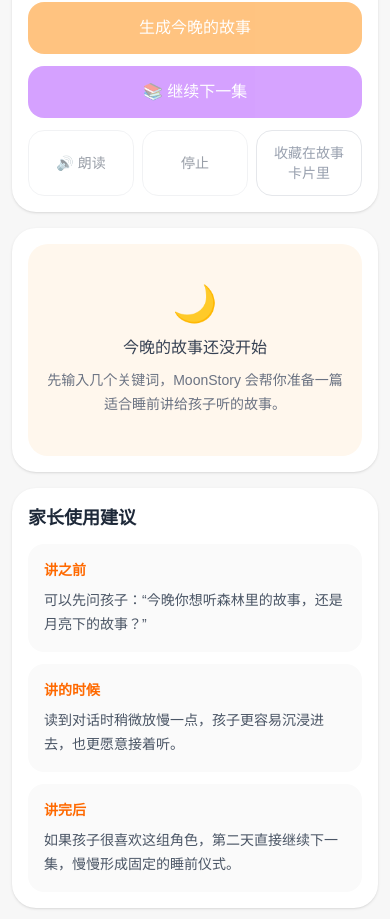
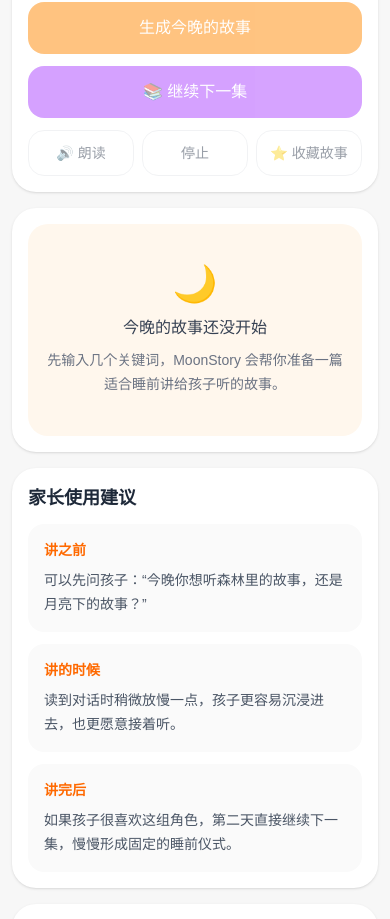
Before and after one commit to wangdabao-app/story-app, a Next.js app: page / in a window 390 px wide. Shown: the part 811-1730 px from the top of the page. Built offline with nearby package versions, Linux system fonts and the light colour scheme.

Commit message:
mobile style + fix json parse

```diff
--- a/app/page.tsx
+++ b/app/page.tsx
@@ -231,7 +231,7 @@ export default function Home() {
     setSavedStories((prev) => [newItem, ...prev]);
   };
 
-  const generateFromSavedStory = async (item: SavedStory) => {
+  const continueFromSavedStory = async (item: SavedStory) => {
     stopReading();
     setChildName(item.childName);
     setChar1(item.char1);
@@ -251,11 +251,11 @@ export default function Home() {
         scene: item.scene,
         theme: item.theme,
         length: item.length,
-        previousStory: "",
-        previousTitle: "",
-        continueStory: false,
+        previousStory: item.story,
+        previousTitle: item.title,
+        continueStory: true,
       },
-      "故事生成",
+      "下一集生成",
     );
   };
 
@@ -398,9 +398,13 @@ export default function Home() {
               >
                 停止
               </button>
-              <div className="rounded-2xl border border-gray-200 bg-white px-3 py-3 text-center text-sm font-medium text-gray-400">
-                收藏在故事卡片里
-              </div>
+              <button
+                onClick={saveCurrentStory}
+                disabled={!story}
+                className="rounded-2xl border border-gray-200 bg-white px-3 py-3 text-sm font-medium text-gray-700 disabled:opacity-50"
+              >
+                ⭐ 收藏故事
+              </button>
             </div>
           </div>
         </section>
@@ -507,11 +511,11 @@ export default function Home() {
                       查看
                     </button>
                     <button
-                      onClick={() => generateFromSavedStory(item)}
+                      onClick={() => continueFromSavedStory(item)}
                       disabled={loading}
                       className="rounded-xl bg-white px-3 py-2.5 text-sm font-medium text-purple-600 disabled:opacity-50"
                     >
-                      再生成
+                      继续下一集
                     </button>
                     <button
                       onClick={() => deleteSavedStory(item.id)}
```
